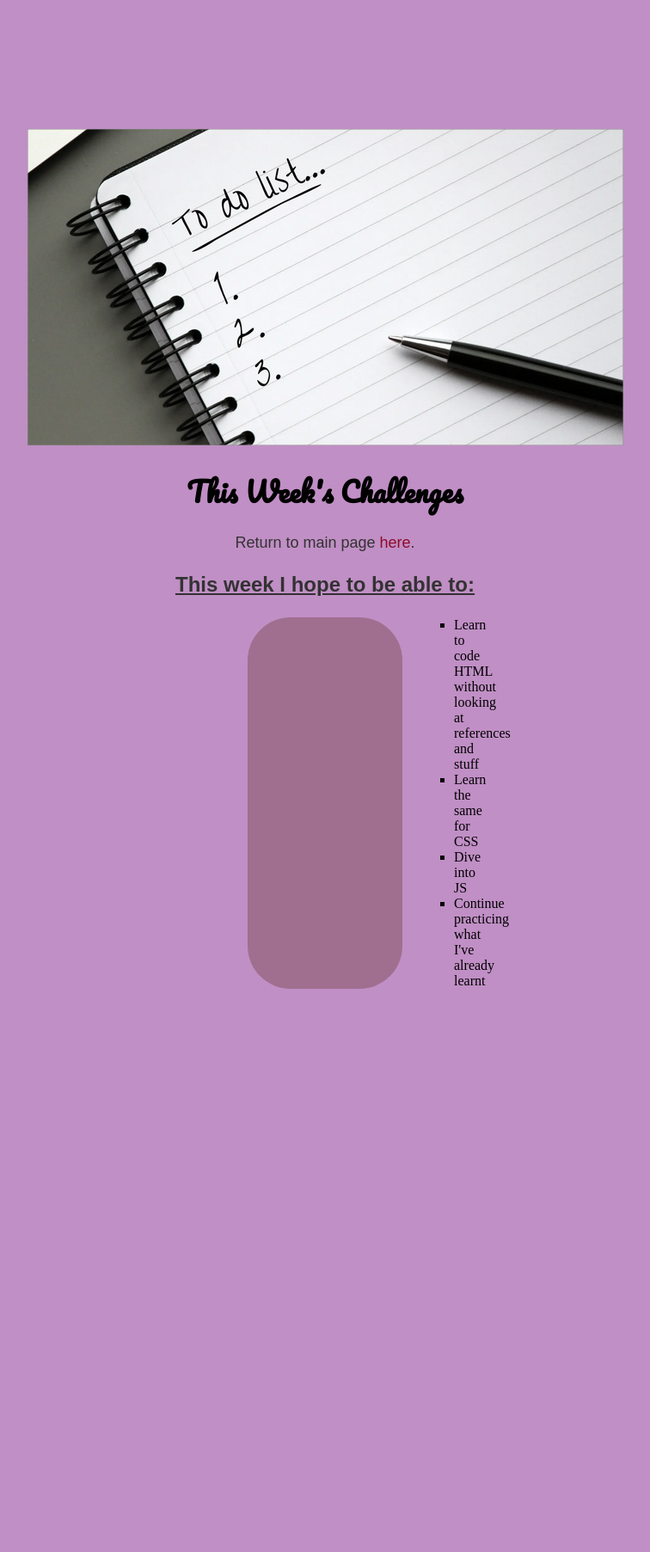
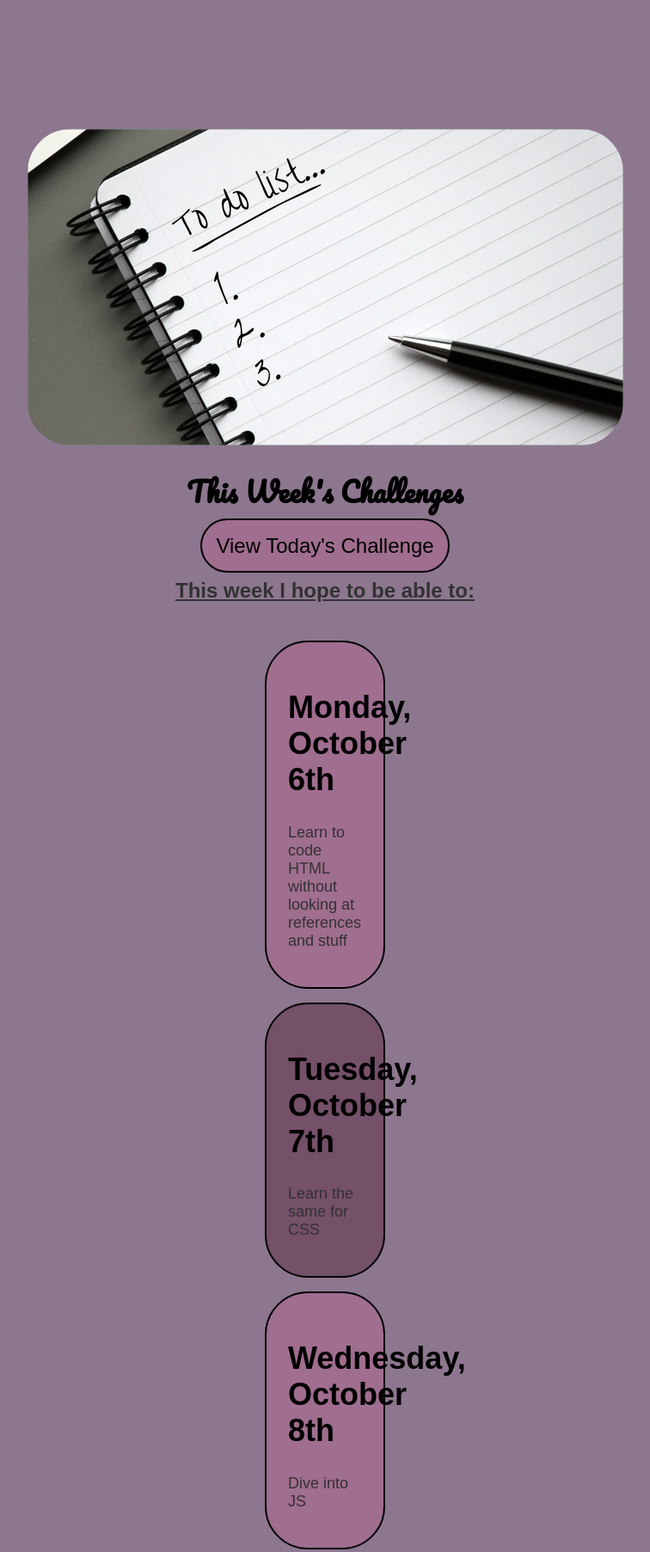
Before and after one commit to Elymead/100-Days-Of-Code, a plain HTML site: page full-week.html in a window 1280 px wide. Shown: the top 1805 px of the page at 86% size, without its empty margins (262-1018 px from the left). Before the commit the page ends 1300 px from the top, so only its background shows below. Drawn offline with Linux system fonts and the light colour scheme; a web font is replaced by a local one.

Commit message:
Today's lesson

```diff
--- a/full-week.html
+++ b/full-week.html
@@ -13,15 +13,44 @@
     <title>My Upcoming Challenges</title>
   </head>
   <body>
-    <img src="images/ToDo.jpg" alt="Image of a to do list" />
-    <h1>This Week's Challenges</h1>
-    <p>Return to main page <a href="index.html">here</a>.</p>
-    <p id="heading">This week I hope to be able to:</p>
-    <ul>
-      <li>Learn to code HTML without looking at references and stuff</li>
-      <li>Learn the same for CSS</li>
-      <li>Dive into JS</li>
-      <li>Continue practicing what I've already learnt</li>
-    </ul>
+    <img
+      class="title-image"
+      src="images/ToDo.jpg"
+      alt="Image of a to do list"
+    />
+    <header>
+      <h1>This Week's Challenges</h1>
+      <p class="Redirect"><a href="index.html">View Today's Challenge</a></p>
+      <p id="heading">This week I hope to be able to:</p>
+    </header>
+    <main>
+      <ul>
+        <li>
+          <h2>Monday, October 6th</h2>
+          <p>Learn to code HTML without looking at references and stuff</p>
+        </li>
+        <li class="highlight">
+          <h2>Tuesday, October 7th</h2>
+          <p>Learn the same for CSS</p>
+        </li>
+        <li>
+          <h2>Wednesday, October 8th</h2>
+          <p>Dive into JS</p>
+        </li>
+        <li>
+          <h2>Thursday, October 9th</h2>
+          <p>Continue practicing what I've already learnt</p>
+        </li>
+        <li class="highlight">
+          <h2>Friday, October 10th</h2>
+          <p>Kick ass in Friday Night Knight Club</p>
+        </li>
+      </ul>
+    </main>
+    <footer>
+      <p id="footer1">
+        If I manage to accomplish those tasks, I will feel more than happy!
+      </p>
+    </footer>
   </body>
 </html>
--- a/styles/full-week.css
+++ b/styles/full-week.css
@@ -3,3 +3,24 @@
     text-decoration: underline;
     font-size: 24px;
 }
+
+#footer1 {
+  border-top: 2px solid black;
+  padding: 5px;
+  margin: 20px;
+}
+
+header a {
+    background-color: rgb(160, 110, 143);
+    color: black;
+    font-size: 24px;
+    padding: 16px;
+    border: 2px black solid;
+    border-radius: 50px;
+}
+
+header a:hover {
+    background-color: rgb(117, 80, 105);
+    text-decoration: none;
+    color: white;
+}
--- a/styles/shared.css
+++ b/styles/shared.css
@@ -1,6 +1,6 @@
 body {
   text-align: center;
-    background-color: rgb(192, 143, 197);
+  background-color: rgb(141, 119, 143);
   margin: 150px;
 }
 
@@ -28,13 +28,30 @@ a:hover {
 }
 
 ul {
-    list-style: square;
-    background-color: rgb(160, 110, 143);
-    border-radius: 50px;
+  list-style: none;
   margin-left: 400px;
   margin-right: 400px;
+  padding: 20px;
+}
 
-li {
+.title-image {
+  border-radius: 50px;
+}
+
+h2 {
+  font-family: "Funnel Display", sans-serif;
+  font-size: 36px;
+}
+
+ul li {
+  background-color: rgb(160, 110, 143);
+  border: 2px solid black;
+  border-radius: 50px;
+  margin-bottom: 16px;
   text-align: left;
-    margin-left: 200px;
+  padding: 25px;
 }
+
+.highlight {
+  background-color: rgb(117, 80, 105);
+}
```
Also changed, not shown: index.html (+2 -0 lines), styles/day-challenge.css (line endings or trailing spaces). Lines whose indentation alone changed are shown as unchanged.
